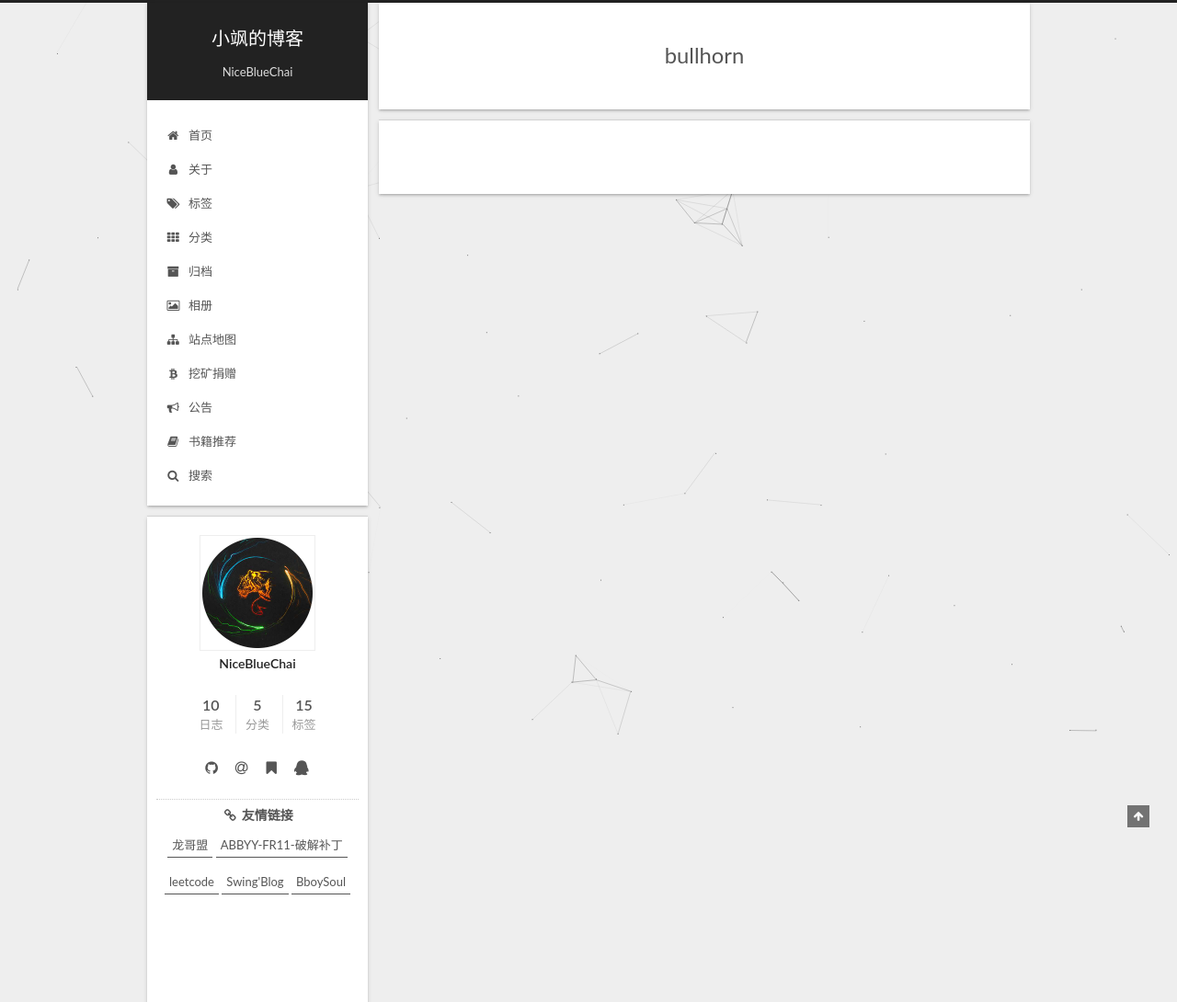
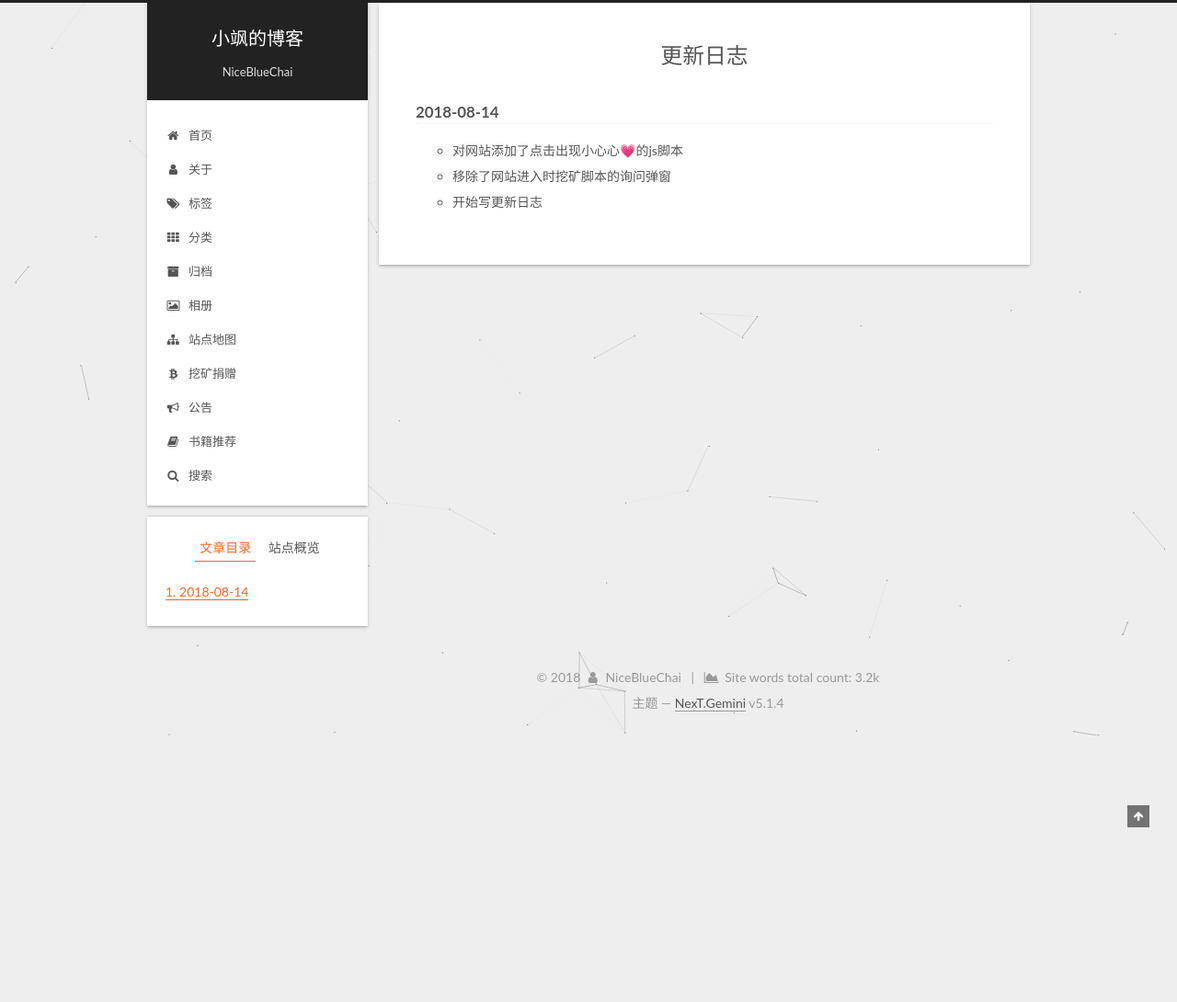
Before and after one commit to NiceBlueChai/NiceBlueChai.github.io, a plain HTML site: page bullhorn/index.html in a window 1280 px wide. Shown: the top 1090 px of the page at 92% size. After the commit the page ends 800 px from the top, so only its background shows below. Drawn offline with Linux system fonts and the light colour scheme; grey boxes are pictures that could not be loaded; a script that the page names is missing.

Commit message:
Site updated: 2018-08-14 21:33:37

```diff
--- a/bullhorn/index.html
+++ b/bullhorn/index.html
@@ -86,17 +86,17 @@
 
 
 
-<meta name="description" content="有些美好的东西，总于指尖悄悄流去……">
+<meta name="description" content="2018-08-14 对网站添加了点击出现小心心💗的js脚本 移除了网站进入时挖矿脚本的询问弹窗 开始写更新日志">
 <meta property="og:type" content="website">
-<meta property="og:title" content="bullhorn">
+<meta property="og:title" content="更新日志">
 <meta property="og:url" content="http://NIceBlueChai.cn/bullhorn/index.html">
 <meta property="og:site_name" content="小飒的博客">
-<meta property="og:description" content="有些美好的东西，总于指尖悄悄流去……">
+<meta property="og:description" content="2018-08-14 对网站添加了点击出现小心心💗的js脚本 移除了网站进入时挖矿脚本的询问弹窗 开始写更新日志">
 <meta property="og:locale" content="zh-Hans">
-<meta property="og:updated_time" content="2018-04-13T07:02:35.172Z">
+<meta property="og:updated_time" content="2018-08-14T13:30:35.000Z">
 <meta name="twitter:card" content="summary">
-<meta name="twitter:title" content="bullhorn">
-<meta name="twitter:description" content="有些美好的东西，总于指尖悄悄流去……">
+<meta name="twitter:title" content="更新日志">
+<meta name="twitter:description" content="2018-08-14 对网站添加了点击出现小心心💗的js脚本 移除了网站进入时挖矿脚本的询问弹窗 开始写更新日志">
 
 
 
@@ -134,7 +134,7 @@
 
 
 
-  <title>bullhorn | 小飒的博客</title>
+  <title>更新日志 | 小飒的博客</title>
 
 
 
@@ -351,7 +351,7 @@
     <div class="post-block page">
       <header class="post-header">
 
-	<h2 class="post-title" itemprop="name headline">bullhorn</h2>
+	<h2 class="post-title" itemprop="name headline">更新日志</h2>
 
 
 
@@ -363,6 +363,11 @@
       <div class="post-body">
 
 
+          <h4 id="2018-08-14"><a href="#2018-08-14" class="headerlink" title="2018-08-14"></a>2018-08-14</h4><ul>
+<li>对网站添加了点击出现小心心💗的js脚本</li>
+<li>移除了网站进入时挖矿脚本的询问弹窗</li>
+<li>开始写更新日志</li>
+</ul>
 
 
       </div>
@@ -377,15 +382,6 @@
 
 
           </div>
-
-
-
-
-
-
-    <div class="comments" id="comments">
-      <div id="SOHUCS"></div>
-    </div>
 
 
 
@@ -410,8 +406,17 @@
 
 
 
+        <ul class="sidebar-nav motion-element">
+          <li class="sidebar-nav-toc sidebar-nav-active" data-target="post-toc-wrap">
+            文章目录
+          </li>
+          <li class="sidebar-nav-overview" data-target="site-overview-wrap">
+            站点概览
+          </li>
+        </ul>
 
-      <section class="site-overview-wrap sidebar-panel sidebar-panel-active">
+
+      <section class="site-overview-wrap sidebar-panel">
         <div class="site-overview">
           <div class="site-author motion-element" itemprop="author" itemscope itemtype="http://schema.org/Person">
 
@@ -536,6 +541,22 @@
         </div>
       </section>
 
+
+      <!--noindex-->
+        <section class="post-toc-wrap motion-element sidebar-panel sidebar-panel-active">
+          <div class="post-toc">
+
+
+
+
+
+
+              <div class="post-toc-content"><ol class="nav"><li class="nav-item nav-level-4"><a class="nav-link" href="#2018-08-14"><span class="nav-number">1.</span> <span class="nav-text">2018-08-14</span></a></li></ol></div>
+
+
+          </div>
+        </section>
+      <!--/noindex-->
 
 
 
--- a/css/main.css
+++ b/css/main.css
@@ -1994,7 +1994,7 @@ pre .javascript .function {
   width: 4px;
   height: 4px;
   border-radius: 50%;
-  background: #5d77ff;
+  background: #673c9a;
 }
 .links-of-blogroll {
   font-size: 13px;
```
Also changed, not shown: content.json (+1 -1 lines), sitemap.xml (+7 -7 lines).
